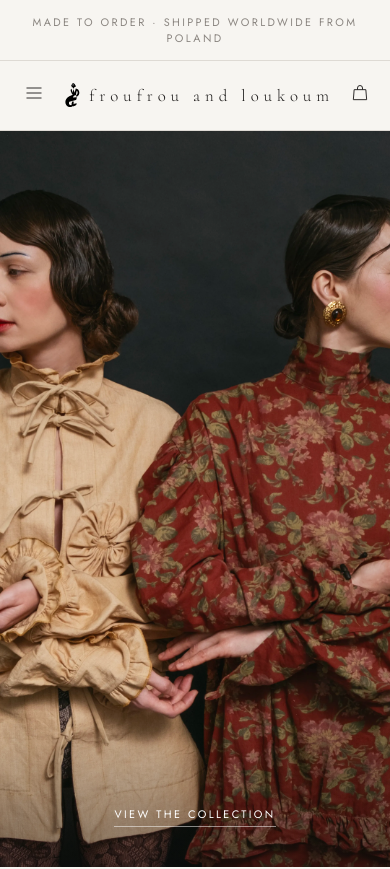
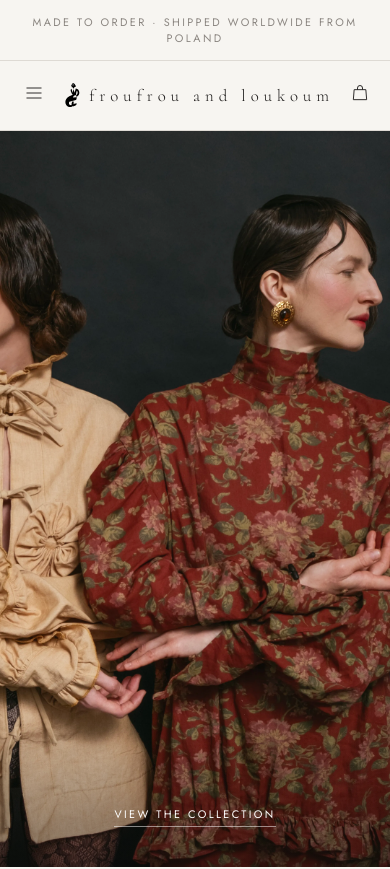
Before and after one commit to katenestsiarovich-svg/froufrouandloukoum, a website: page site/index.html in a window 390 px wide. Shown: the top 869 px of the page. Drawn offline with Linux system fonts and the light colour scheme; no server answers.

Commit message:
Add files via upload

```diff
--- a/site/index.html
+++ b/site/index.html
@@ -452,6 +452,11 @@ footer .fine{font-size:.68rem;letter-spacing:.05em;line-height:1.9}
 }
 .menu nav a:hover{padding-left:8px}
 
+/* Keep the right-hand model fully in frame on mobile. */
+@media(max-width:759px){
+  .hero img{object-position:65% 28%}
+}
+
 /* ── desktop ── */
 @media(min-width:760px){
   .bar{padding:26px 44px}
```
